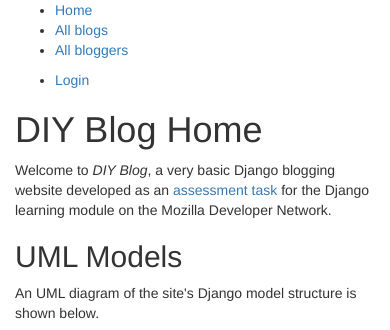
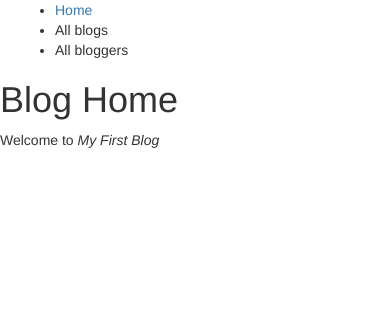
Before and after one commit to elivjo/myblog, a Django app: template blogapp/templates/index.html in a window 390 px wide; the page is wider, and only the part inside the window is pictured. Shown: the top 330 px of that part. After the commit the page ends 148 px from the top of that part, so only its background shows below. Run offline with Django 3.2, Linux system fonts and the light colour scheme; the template is opened without the code that fills it, so the values that code supplies are empty; some libraries are stand-ins or nearby versions.

Commit message:
views create

```diff
--- a/blogapp/templates/base_generic.html
+++ b/blogapp/templates/base_generic.html
@@ -22,43 +22,16 @@
   {% block sidebar %}
   <ul class="sidebar-nav">
     <li><a href="{% url 'index' %}">Home</a></li>
-    <li><a href="{% url 'blogs' %}">All blogs</a></li>
-    <li><a href="{% url 'bloggers' %}">All bloggers</a></li>
-  </ul>
-
-  <ul class="sidebar-nav">
-   {% if user.is_authenticated %}
-     <li>User: {{ user.get_username }}</li>
-     <li><a href="{% url 'logout'%}?next={{request.path}}">Logout</a></li>
-   {% else %}
-     <li><a href="{% url 'login'%}?next={{request.path}}">Login</a></li>
-   {% endif %}
+    <li>All blogs</a></li>
+    <li>All bloggers</a></li>
   </ul>
 
   {% endblock %}
   </div>
-  <div class="col-sm-10 ">
+<div>
   {% block content %}{% endblock %}
 
-  {% block pagination %}
-    {% if is_paginated %}
-        <div class="pagination">
-            <span class="page-links">
-                {% if page_obj.has_previous %}
-                    <a href="{{ request.path }}?page={{ page_obj.previous_page_number }}">previous</a>
-                {% endif %}
-                <span class="page-current">
-                    Page {{ page_obj.number }} of {{ page_obj.paginator.num_pages }}.
-                </span>
-                {% if page_obj.has_next %}
-                    <a href="{{ request.path }}?page={{ page_obj.next_page_number }}">next</a>
-                {% endif %}
-            </span>
-        </div>
-    {% endif %}
-  {% endblock %}
-
-  </div>
+</div>
 </div>
 
 </div>
--- a/blogapp/templates/blogapp/blog_list.html
+++ b/blogapp/templates/blogapp/blog_list.html
@@ -8,13 +8,13 @@
 
       {% for blog in blog_list %}
       <li>
-        <a href="{{ blog.get_absolute_url }}">{{ blog.name }}</a> ({{blog.post_date}}) — <a href="{% url 'blogs-by-author' blog.author.pk %}">{{ blog.author }}</a>
+        <a href="#">{{ blog.name }}</a> ({{blog.post_date}})
       </li>
       {% endfor %}
 
     </ul>
 
     {% else %}
-      <p>There are no blogs.</p>
+      <p>There are no blogs</p>
     {% endif %}
 {% endblock %}
--- a/blogapp/templates/index.html
+++ b/blogapp/templates/index.html
@@ -1,18 +1,8 @@
 {% extends "base_generic.html" %}
 
 {% block content %}
-<h1>DIY Blog Home</h1>
+<h1>Blog Home</h1>
 
-<p>Welcome to <em>DIY Blog</em>, a very basic Django blogging website developed as an <a href="https://developer.mozilla.org/en-US/docs/Learn/Server-side/Django/django_assessment_blog">assessment task</a> for the Django learning module on the Mozilla Developer Network.</p>
-
-
-
-<h2>UML Models</h2>
-<p>An UML diagram of the site's Django model structure is shown below. </p>
-
-<div>
-{% load static %}
-<img src="{% static "images/diy_django_mini_blog_models.png" %}" alt="My image" style="width:555px;height:540px;"/>
-</div>
+<p>Welcome to <em>My First Blog</em></p>
 
 {% endblock %}
--- a/myblog/urls.py
+++ b/myblog/urls.py
@@ -18,5 +18,5 @@
 
 urlpatterns = [
     path('admin/', admin.site.urls),
-    path('', include('blogapp.urls')),
+    path('blogapp/', include('blogapp.urls')),
 ]
```
